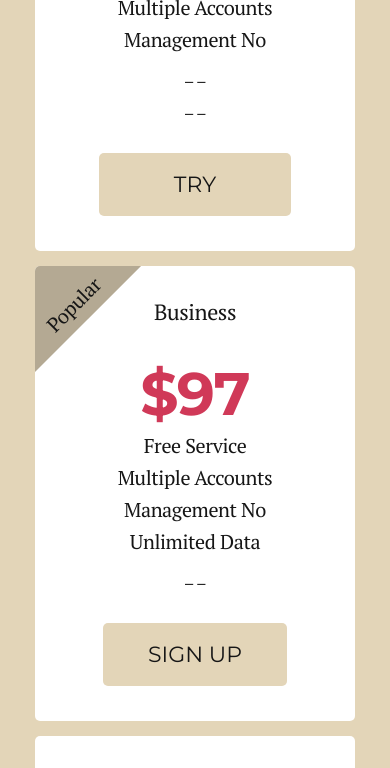
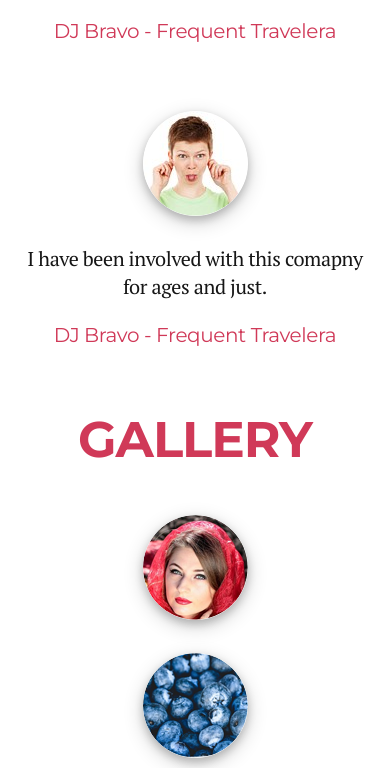
Before and after one commit to vladdpotapov/hillel-hometask-12-travel, a plain HTML site: page index.html in a window 390 px wide. Shown: the part 371-1139 px from the top of the page. Drawn offline with Linux system fonts and the light colour scheme.

Commit message:
Testimonial and Gallery - Adaptive - done

```diff
--- a/index.html
+++ b/index.html
@@ -131,7 +131,7 @@
                 </div>
             </div>
         </section>  -->
-        <section class="price">
+        <!-- <section class="price">
             <div class="content-frame">
                 <div class="title-box">
                     <h2 class="title">
@@ -190,12 +190,12 @@
                     </div>
                 </div>
             </div>
-        </section>
-        <!-- <section class="testimonial-gallery">
-            <div class="content-frame content-frame-flex">
+        </section> -->
+        <section class="testimonial-gallery">
+            <div class="content-frame content-frame-flex content-frame-testimonial">
                 <section class="testimonial">
                     <div class="testimonial-title-box">
-                        <h2 class="title">
+                        <h2 class="title testimonial-title">
                             Testimonial
                         </h2>
                     </div>
@@ -250,7 +250,7 @@
                     </div>
                 </section>
             </div>
-        </section> -->
+        </section>
     </main>
     <!-- <footer class="footer">
         <div class="content-frame content-frame-flex">
--- a/scss/index.scss
+++ b/scss/index.scss
@@ -657,6 +657,56 @@
         padding: 35px 0;
         margin-bottom: 15px;
     }
+
+    // Testimonial and Gallery
+    .testimonial-gallery {
+        padding: 50px 0;
+    }
+
+    .testimonial {
+        margin-right: 0;
+    }
+
+    .content-frame-testimonial {
+        flex-direction: column;
+    }
+
+    .testimonial-card-box {
+        align-items: center;
+    }
+
+    .testimonial-card {
+        display: flex;
+        flex-direction: column;
+        align-items: center;
+    }
+
+    .testimonial-link {
+        order: 2;
+        text-align: center;
+        padding: 26px;
+    }
+
+    .testimonial-card-photo-box {
+        position: static;
+        order: 1;
+    }
+
+    .gallery {
+        margin-left: 0;
+    }
+
+    .gallery-photo-box {
+        justify-content: space-around;
+        flex-wrap: wrap;
+        margin-top: 50px;
+    }
+
+    .gallery-photo-link {
+        text-align: center;
+        margin: 0 0 30px 0;
+        width: 200px;
+    }
 }
 
 @media (max-width: 767px) {
@@ -727,4 +777,14 @@
     .story-link-box {
         margin-top: 20px;
     }
+
+    // Testimonial and Gallery
+    .testimonial-title {
+        font-size: 40px;
+    }
+
+    .testimonial-card {
+        width: 100%;
+    }
+
 }
```
Also changed, not shown: css/index.css, 1 other file.
